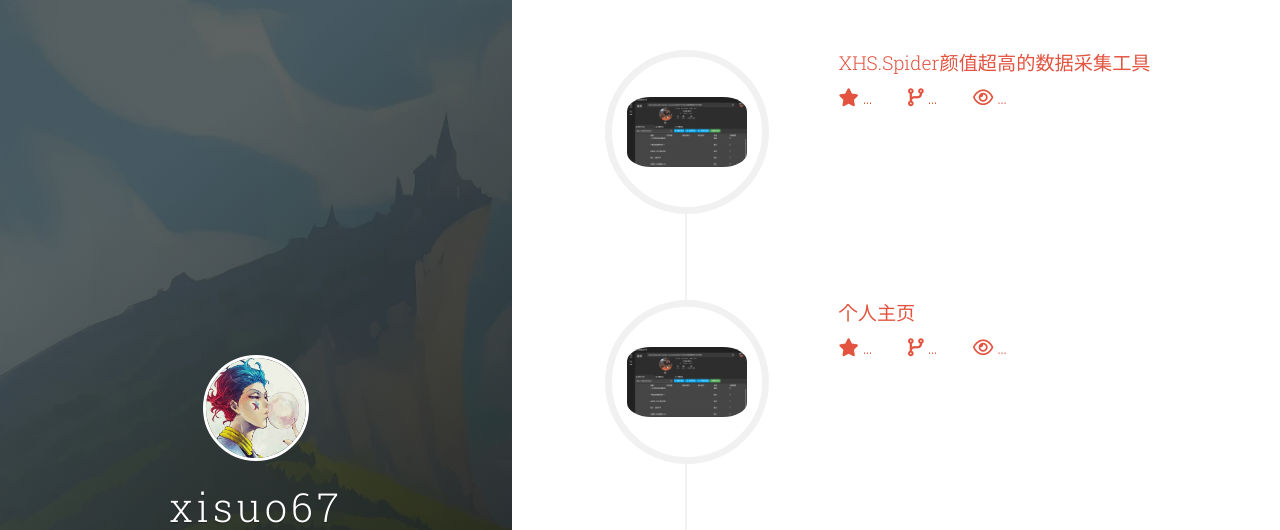
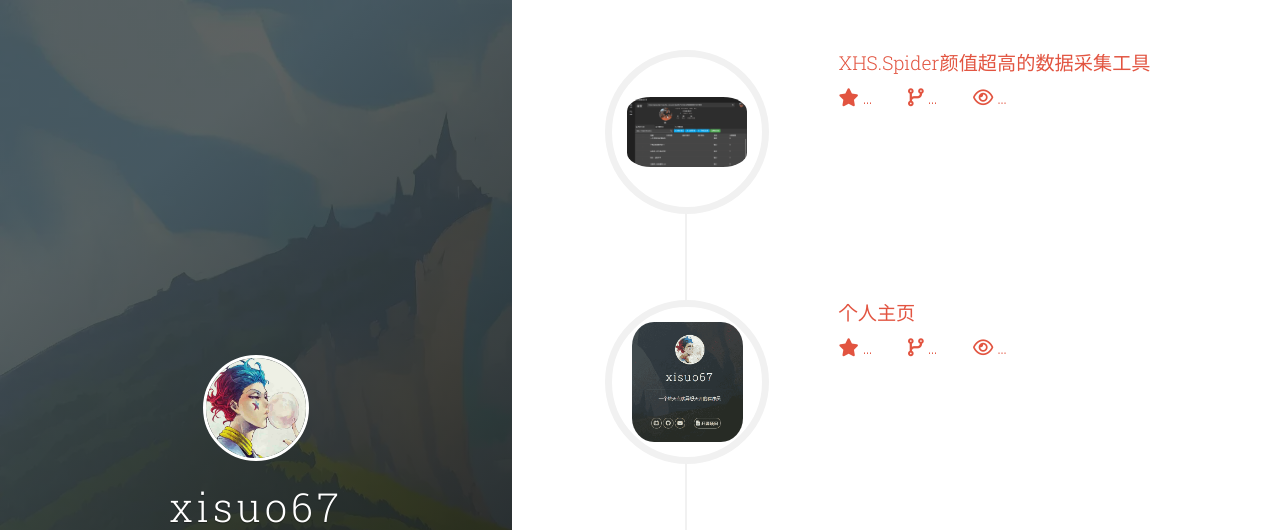
Before and after one commit to xisuo67/xisuo67.github.io, a Jekyll site: the page built from index.html, in a window 1280 px wide and 1057 px high. Shown: the top 530 px of the window. Built offline with Jekyll 4.4.1, drawn with Linux system fonts in a browser that asks for light colours; nearby versions of some CDN libraries; comment, search, counter and statistics services are not loaded; grey boxes are pictures that could not be loaded.

Commit message:
网站调整

```diff
--- a/_data/projects.yml
+++ b/_data/projects.yml
@@ -7,7 +7,7 @@
 - name: 个人主页
   gh_user: xisuo67
   repo: xisuo67.github.io
-  img: /images/XHS-Spider.png
+  img: /images/MyWebSite.png
 
 - name: 哔哩下载姬
   gh_user: leiurayer
```
Also changed, not shown: images/MyWebSite.png (added).
